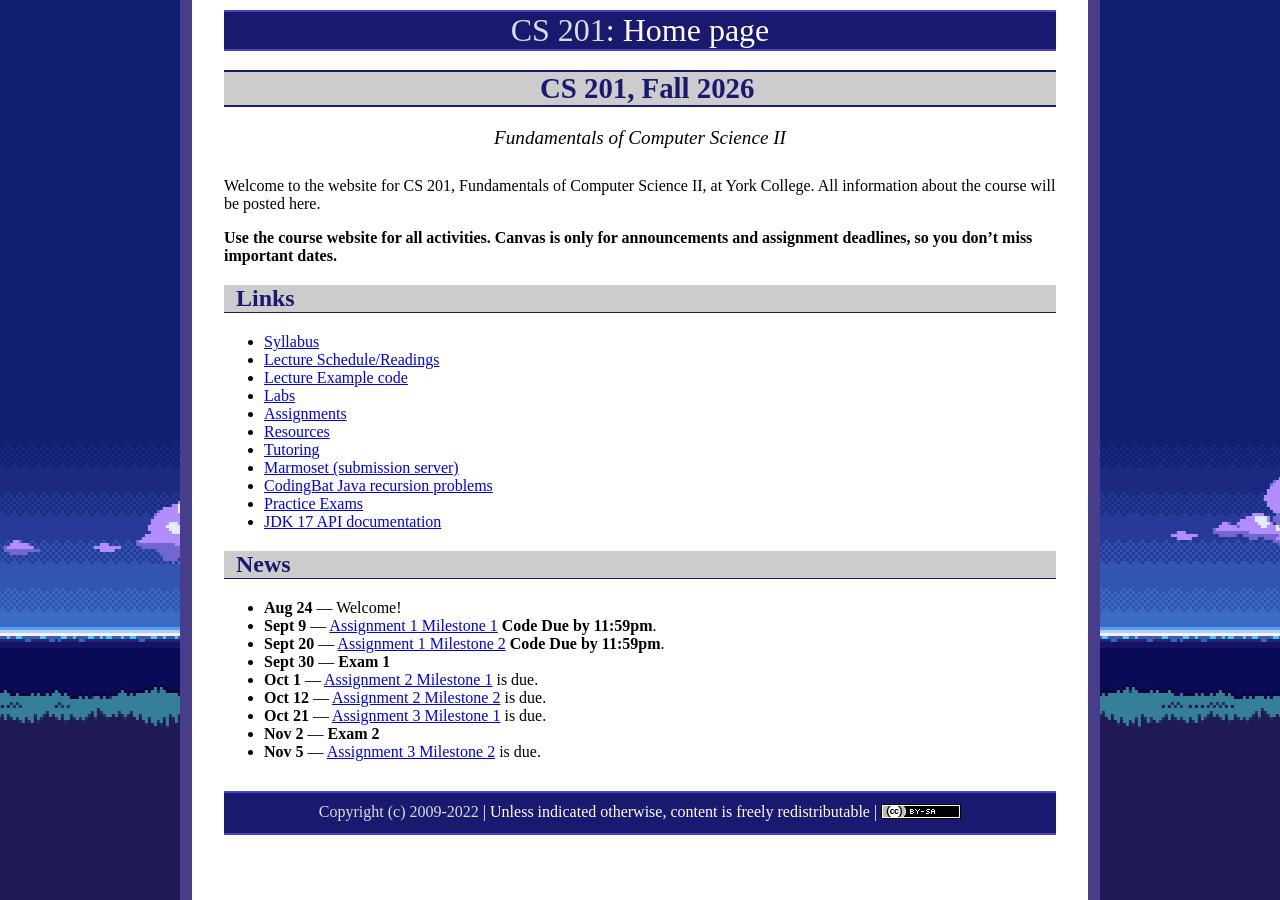
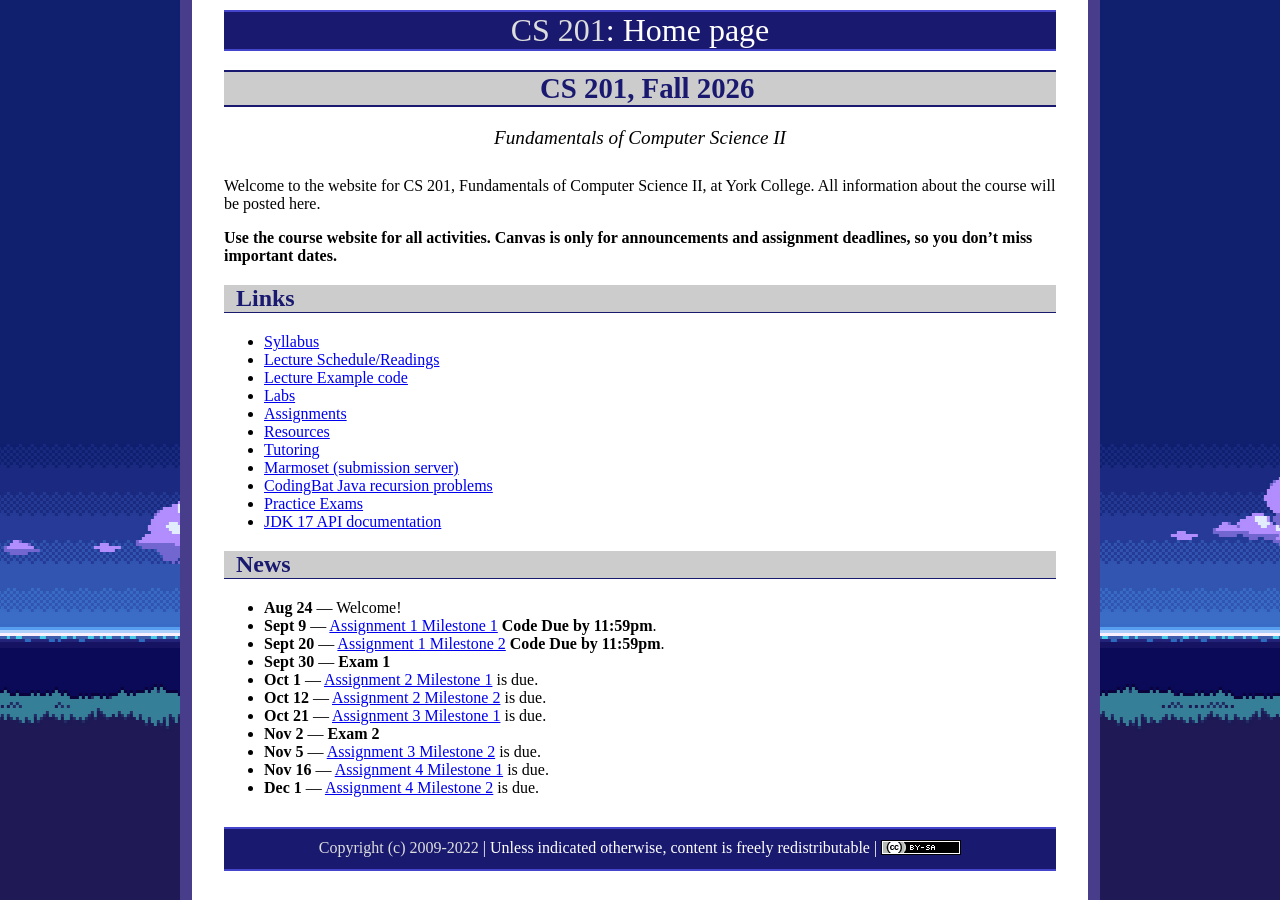
Before and after one commit to ycpcs/cs201-fall2026, a Jekyll site: the page built from index.md, in a window 1280 px wide. Built offline with Jekyll 4.4.1, drawn with Linux system fonts in a browser that asks for light colours.

Commit message:
Update index.md

```diff
--- a/index.md
+++ b/index.md
@@ -55,6 +55,8 @@ Welcome to the website for CS 201, Fundamentals of Computer Science II, at York
 * **Oct 21** &mdash; [Assignment 3 Milestone 1](assign/assign03.html) is due.
 * **Nov 2** &mdash; **Exam 2**
 * **Nov 5** &mdash; [Assignment 3 Milestone 2](assign/assign03.html) is due.
+* **Nov 16** &mdash; [Assignment 4 Milestone 1](assign/assign04.html) is due.
+* **Dec 1** &mdash; [Assignment 4 Milestone 2](assign/assign04.html) is due.
 
 <!--
 * **Updated - Sep 6** &mdash; [Assignment 1 Milestone 1](assign/assign01.html) is due.
```
